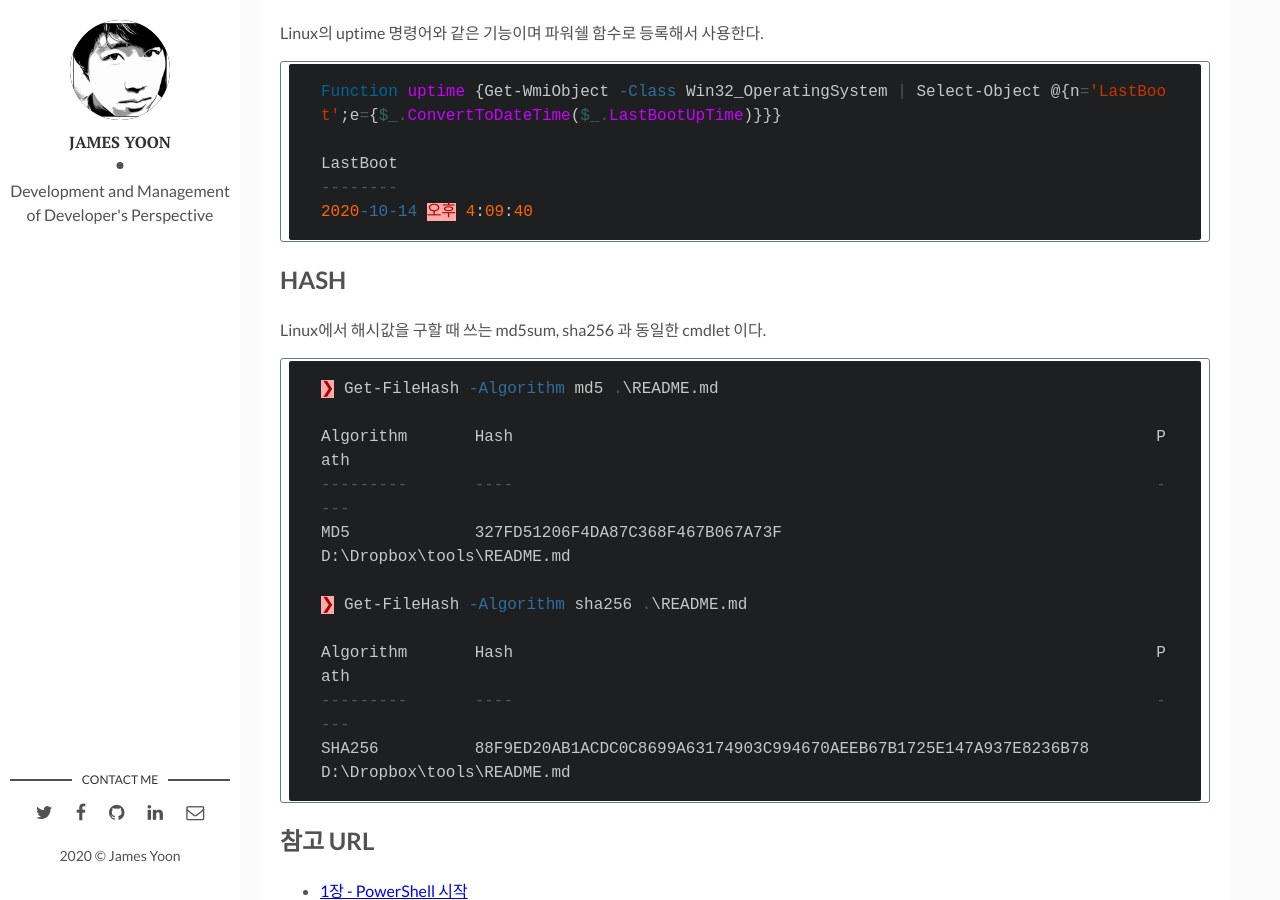
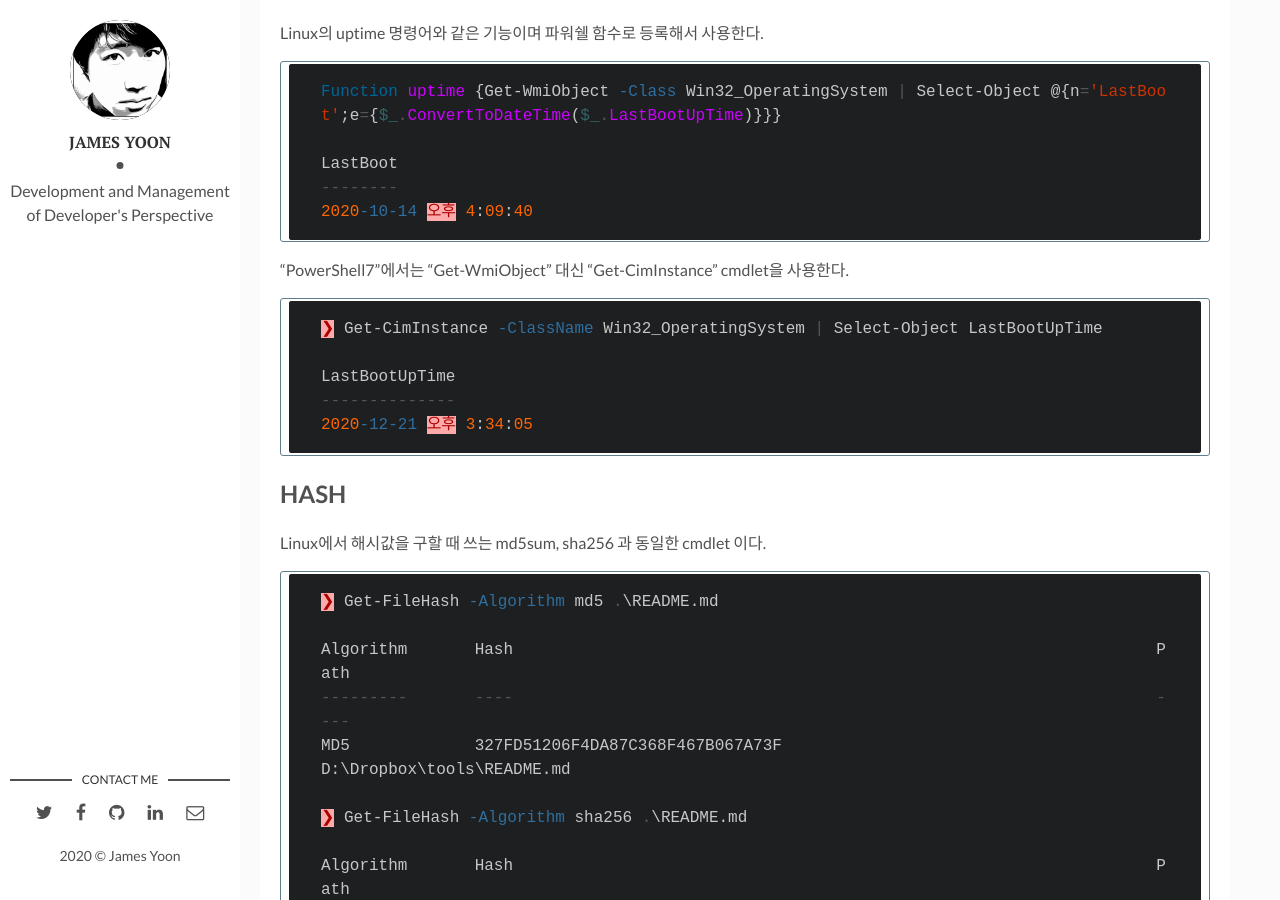
Before and after one commit to butteryoon/butteryoon.github.io, a Jekyll site: the page built from _posts/2020-07-16-WindowsPowerShell.md, in a window 1280 px wide and 900 px high, scrolled down 5233 px. Built offline with Jekyll 4.4.1, drawn with Linux system fonts in a browser that asks for light colours; comment, search, counter and statistics services are not loaded; some of the changed text lies outside the part shown.

Commit message:
add hash(md5, sha256), Get-CimInstance

````diff
--- a/_posts/2020-07-16-WindowsPowerShell.md
+++ b/_posts/2020-07-16-WindowsPowerShell.md
@@ -1,8 +1,10 @@
 ---
 layout: post
 title: "Windows PowerShell 기본 명령어 익히기"
+description: "Windows PowerShell 에서 쓸 수 있는 기본 명령어들을 알아보고 Linux 명령어와 비교해본다."
 img: "powershell_title.jpg"
 date: 2020-09-11 22:00:00 +0900
+last_modified_at: 2020-12-24 14:00:00 +0900
 tags: [Windows, powershell, ps1, script] # add tag
 related: powershell
 categories: dev
@@ -217,6 +219,16 @@ LastBoot
 2020-10-14 오후 4:09:40
 ```
 
+"PowerShell7"에서는 "Get-WmiObject" 대신 "Get-CimInstance" cmdlet을 사용한다.
+
+```powershell
+❯ Get-CimInstance -ClassName Win32_OperatingSystem | Select-Object LastBootUpTime
+
+LastBootUpTime
+--------------
+2020-12-21 오후 3:34:05
+```
+
 ## HASH
 
 Linux에서 해시값을 구할 때 쓰는 md5sum, sha256 과 동일한 cmdlet 이다.
````
